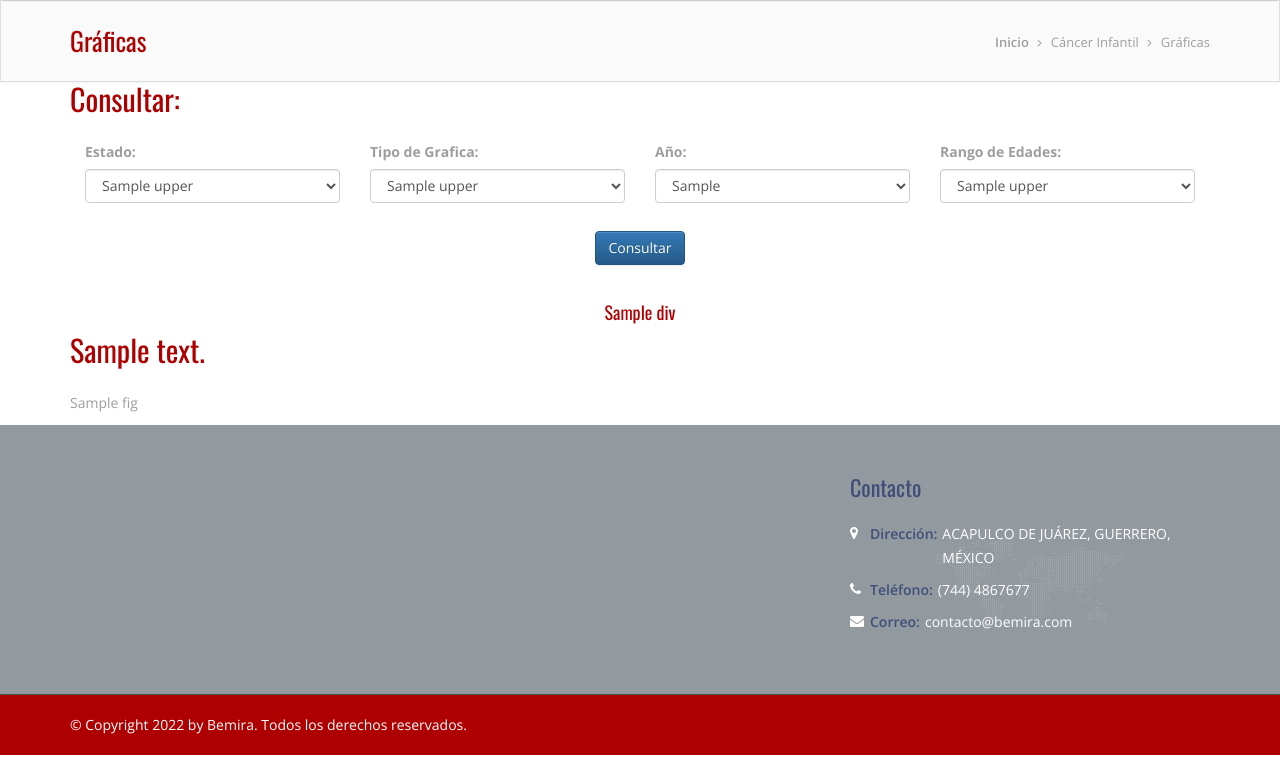
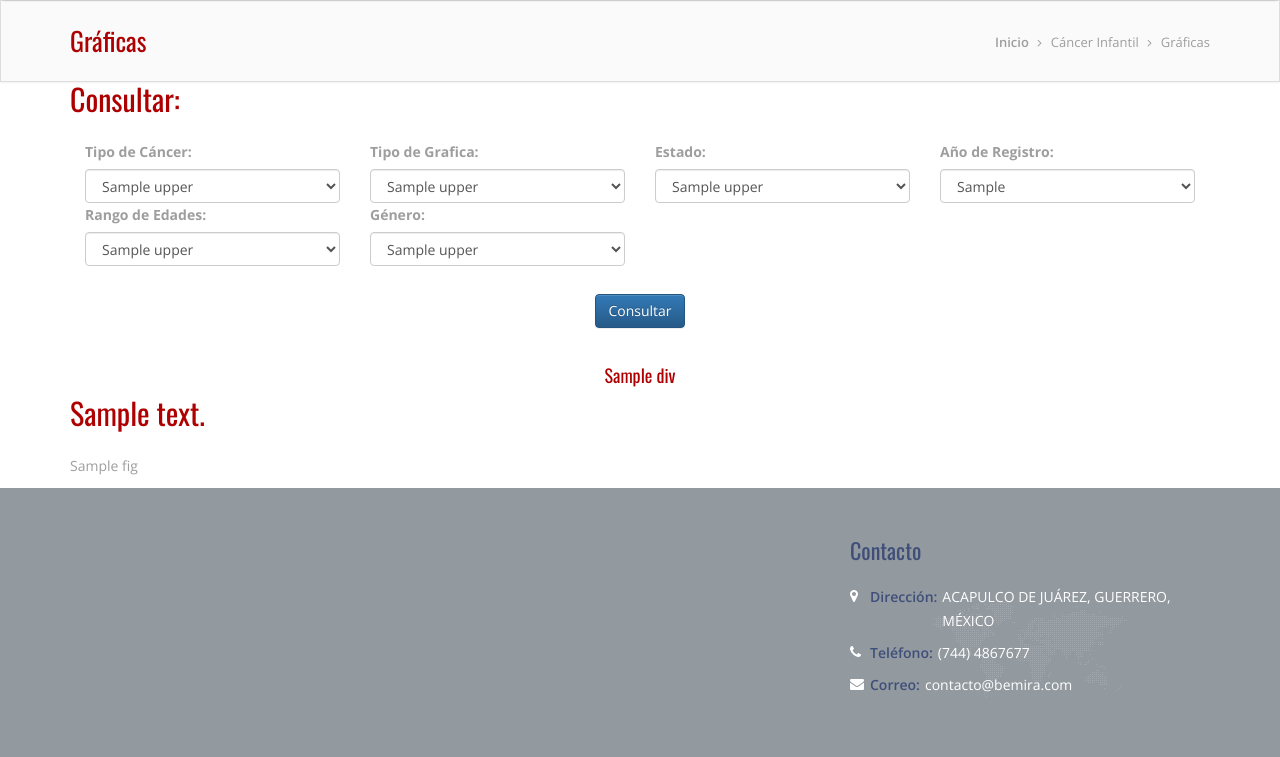
Before and after one commit to HenryDiazMX/webcancer, a Django app: template templates/cancerinfantil/graficas.html in a window 1280 px wide. Shown: the part 86-843 px from the top of the page. Run offline with Django 4.2, Linux system fonts and the light colour scheme; tables that the repository leaves empty hold one stand-in row (values such as "Sample post"); the template is opened without the code that fills it: values that come from a table or form of the project are taken from there, most other values are stand-ins (such as "Sample title", 1, 10 or a date in 2020); some libraries are stand-ins or nearby versions.

Commit message:
Se añadieron nuevos filtros al modulo de graficas para consultas mas especificas, asi como se arreglo la plantilla base que al momento de querer ingresar por medio del enlace a la pagina de bemira, mostraba la paleta para cambio de colores

```diff
--- a/templates/cancerinfantil/graficas.html
+++ b/templates/cancerinfantil/graficas.html
@@ -8,6 +8,25 @@
       document.getElementById("divesconder").style.visibility = "hidden";
     }
     setTimeout("showDiv1()", 10000); // after 15 sec
+
+    $(document).ready(function () {
+        $("#frmCancer").change(function () {
+            if ($("#frmCancer").val() !== "TODOS"){
+                {% comment %}var x = document.getElementById("frmRangoEdad");
+                var option = new Option("TODOS");
+                x.appendChild(option);{% endcomment %}
+                document.getElementById("optionTodosRango").style.display = "block";
+            }
+            else{
+                document.getElementById("optionTodosRango").style.display = "none";
+                document.getElementById("frmRangoEdad").selectedIndex = "0";
+            }
+        });
+        if($("#frmCancer").val() === "TODOS"){
+            document.getElementById("optionTodosRango").visibility = "hidden";
+        }
+
+    });
     </script>
     </head>
     <!-- Content Start -->
@@ -40,6 +59,39 @@
             <h2>Consultar:</h2>
             <div class="row">
                 <div class="col-sm-12">
+                    <div class="col-sm-3" id="divTipo">
+                        <div>
+                            <label>Tipo de Cáncer:</label>
+                        </div>
+                        <div>
+                            <select class="form form-control" name="frmCancer"
+                                    id="frmCancer" required >
+                                <option value="TODOS" selected>TODOS</option>
+                                {% if defaultCancer != "" %}
+                                        <option value="{{ defaultCancer }}" selected hidden>{{ defaultCancer.upper}}</option>
+                                {% endif %}
+                                {% for cancer in cancer %}
+                                    <option value="{{ cancer.lista_mex }}">{{ cancer.lista_mex.upper }}</option>
+                                {% endfor %}
+                            </select>
+                        </div>
+                    </div>
+                    <div class="col-sm-3">
+                        <div>
+                            <label>Tipo de Grafica:</label>
+                        </div>
+                        <div>
+                            <select class="form form-control" name="frmTipo"
+                                    id="frmTipo">
+                                {% if defaultTipo != "" %}
+                                        <option value="{{ defaultTipo}}" selected hidden>{{ defaultTipo.upper}}</option>
+                                {% endif %}
+                                {% for tipos in tipoGrafica %}
+                                            <option value="{{ tipos }}">{{ tipos.upper}}</option>
+                                {% endfor %}
+                            </select>
+                        </div>
+                    </div>
                     <div class="col-sm-3">
                         <div>
                             <label>Estado:</label>
@@ -60,23 +112,7 @@
                     </div>
                     <div class="col-sm-3">
                         <div>
-                            <label>Tipo de Grafica:</label>
-                        </div>
-                        <div>
-                            <select class="form form-control" name="frmTipo"
-                                    id="frmTipo">
-                                {% if defaultRango != "" %}
-                                        <option value="{{ defaultTipo}}" selected hidden>{{ defaultTipo.upper}}</option>
-                                {% endif %}
-                                {% for tipos in tipoGrafica %}
-                                            <option value="{{ tipos }}">{{ tipos.upper}}</option>
-                                {% endfor %}
-                            </select>
-                        </div>
-                    </div>
-                    <div class="col-sm-3">
-                        <div>
-                            <label>Año:</label>
+                            <label>Año de Registro:</label>
                         </div>
                         <div>
                             <select class="form form-control" name="frmAnio"
@@ -98,12 +134,30 @@
                         <div>
                             <select class="form form-control" name="frmRangoEdad"
                                     id="frmRangoEdad" required>
-                                <option disabled value="" selected hidden>SELLECIONE UN RANGO</option>
+                                <option disabled value="" selected hidden>SELECCIONE UN RANGO</option>
+                                <option id="optionTodosRango" value="TODOS">TODOS</option>
                                 {% if defaultRango != "" %}
                                         <option value="{{ defaultRango}}" selected hidden>{{ defaultRango.upper}}</option>
                                 {% endif %}
                                 {% for agruedad in agruedad %}
                                     <option value="{{ agruedad.agru_edad}}">{{ agruedad.agru_edad.upper}}</option>
+                                {% endfor %}
+                            </select>
+                        </div>
+                    </div>
+                    <div class="col-sm-3">
+                        <div>
+                            <label>Género:</label>
+                        </div>
+                        <div>
+                            <select class="form form-control" name="frmSexo"
+                                    id="frmSexo" required>
+                                <option value="TODOS" selected>TODOS</option>
+                                {% if defaultSexo != "" %}
+                                        <option value="{{ defaultSexo}}" selected hidden>{{ defaultSexo.upper}}</option>
+                                {% endif %}
+                                {% for sexo in sexo %}
+                                    <option value="{{ sexo.sexo }}">{{ sexo.sexo.upper }}</option>
                                 {% endfor %}
                             </select>
                         </div>
--- a/templates/home/base.html
+++ b/templates/home/base.html
@@ -251,8 +251,6 @@
     <script src="{% static 'home/js/jflickrfeed.js' %}"></script>
     <script src="{% static 'home/js/imagesloaded.pkgd.min.js' %}"></script>
     <script src="{% static 'home/js/waypoints.min.js' %}"></script>
-    <script src="{% static 'home/js/spectrum.js' %}"></script>
-    <script src="{% static 'home/js/switcher.js' %}"></script>
     <script src="{% static 'home/js/custom.js' %}"></script>
     </body>
 </html>
```
Also changed, not shown: cancerinfantil/views.py (+21 -10 lines).
